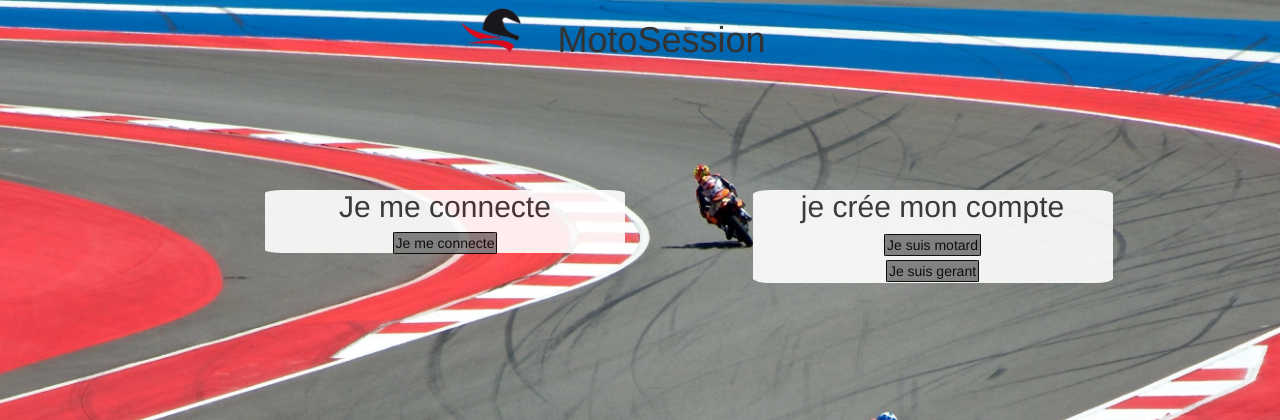
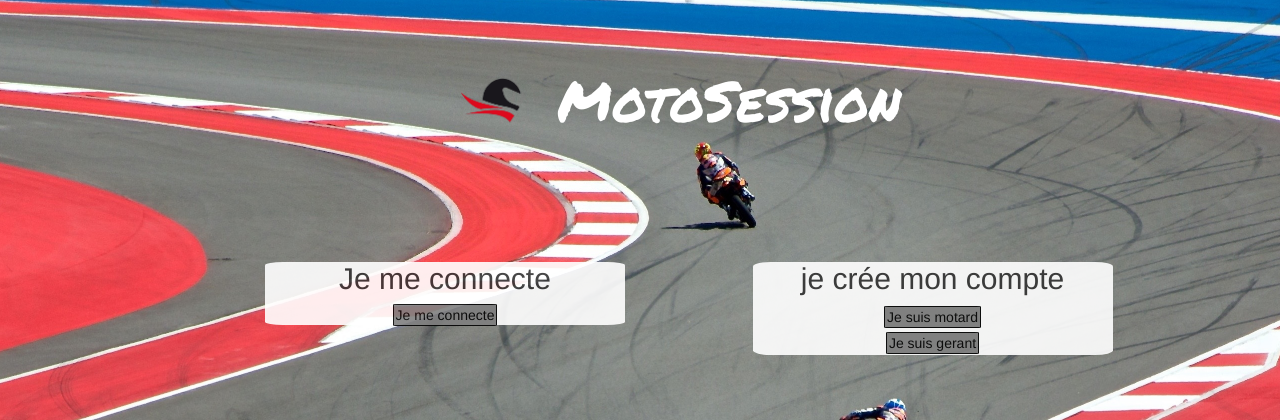
Before and after one commit to LePacko/ProgWeb, a PHP site: page / in a window 1280 px wide. Shown: the top 420 px of the page. Run offline with PHP 8.4, Linux system fonts and the light colour scheme.

Commit message:
Test Nouvelle Police pour le titre

```diff
--- a/Html/style/styleAcceuil.css
+++ b/Html/style/styleAcceuil.css
@@ -1,3 +1,5 @@
+@import url('https://fonts.googleapis.com/css?family=Permanent+Marker&display=swap');
+
 body{
     background-color: #cccccc;
     background-position: center center;
@@ -9,6 +11,7 @@ body{
 }
 header{
     margin-bottom: 100px;
+    margin-top: 50px;
 }
 header img{
     background-repeat: no-repeat;
@@ -16,11 +19,15 @@ header img{
     background-size: cover;
     max-width: 200px;
     max-height: 200px;
-
+    margin-top: 20px;
+}
+h1{
+    font-family: 'Permanent Marker';
+    color: white;
+    font-size: 4em;
 }
 h2{
    text-align: center;
-
 }
 .bulle{
     border-radius: 5%;
```
Also changed, not shown: Html/img/background_acceuil.jpg.
